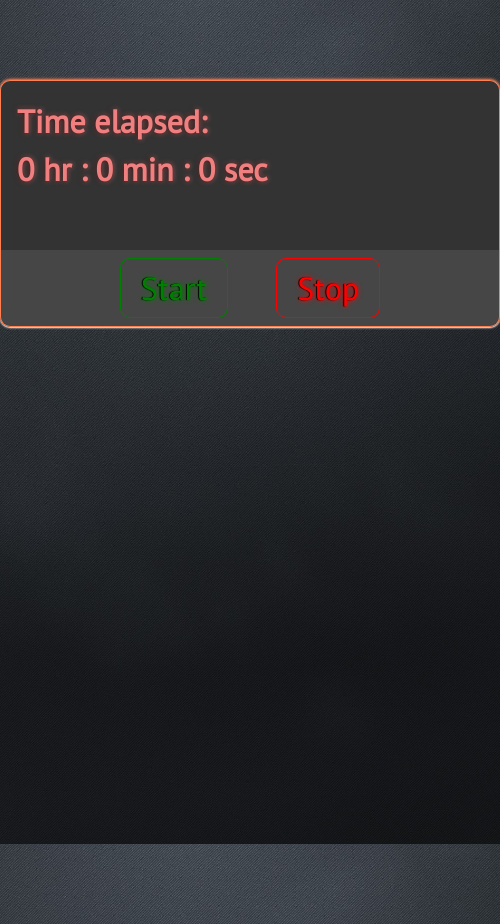
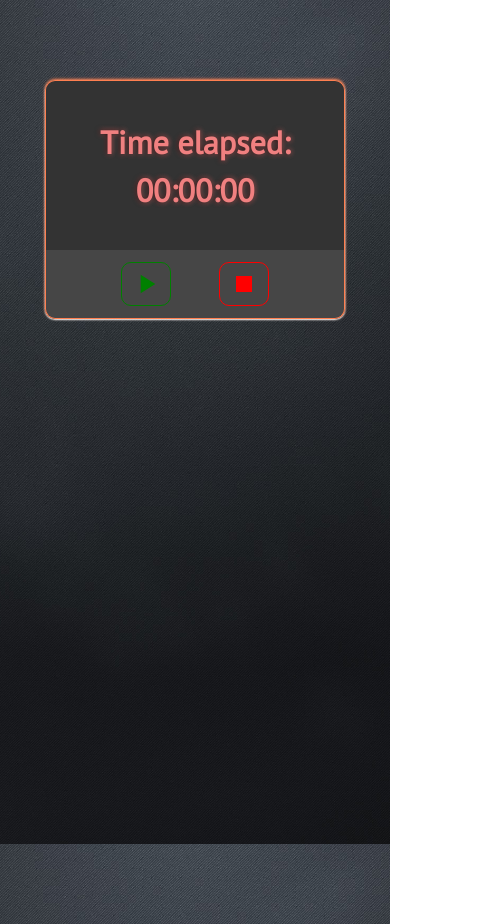
Before and after one commit to SpooRe91/react-stopwatch, a React (Create React App) app: page / in a window 390 px wide. Shown: the whole page, 500 px wide, since content can reach past the window. Built offline with nearby package versions, Linux system fonts and the light colour scheme.

Commit message:
update: Updated component, updated stylings, removed test, as they are redundant

```diff
--- a/package.json
+++ b/package.json
@@ -5,6 +5,10 @@
   "dependencies": {
     "@adobe/css-tools": "^4.3.3",
     "@babel/traverse": "^7.24.1",
+    "@emotion/react": "^11.11.4",
+    "@emotion/styled": "^11.11.5",
+    "@mui/icons-material": "^5.15.15",
+    "@mui/material": "^5.15.15",
     "express": "^4.19.2",
     "follow-redirects": "^1.15.6",
     "googleapis": "*",
@@ -51,6 +55,7 @@
     ]
   },
   "devDependencies": {
+    "@babel/plugin-proposal-private-property-in-object": "7.21.0-placeholder-for-preset-env.2",
     "@testing-library/jest-dom": "^5.16.5",
     "@testing-library/react": "^14.0.0",
     "@testing-library/user-event": "^14.4.3",
--- a/src/components/Stopwatch/StopWatchComponent.jsx
+++ b/src/components/Stopwatch/StopWatchComponent.jsx
@@ -1,134 +1,112 @@
-import { useRef, useState } from "react";
+import React, { useRef, useState, useEffect } from "react";
 import styles from "./stopwatch.module.css";
+import useHandleScreenResize from "../../hooks/useScreenResize";
+import { PlayArrow, Stop, Clear } from "@mui/icons-material";
 
 export const StopwatchComponent = () => {
+    const [elapsedTime, setElapsedTime] = useState(0);
+    const [isActive, setIsActive] = useState(false);
+    const [messageVisible, setMessageVisible] = useState(false);
 
-    const [startTime, setStartTime] = useState(null);
-    const [now, setNow] = useState(null);
-    const [isActive, setIsactive] = useState(false);
-    const [messageVisible, setMessageVisible] = useState(false);
+    const { isBelowTreshold } = useHandleScreenResize();
 
     const intervalRef = useRef(null);
     const statusRef = useRef(null);
 
-    let secondsPassed = 0;
-    let minsPassed = 0;
-    let hrsPassed = 0;
+    useEffect(() => {
+        let intervalId;
+
+        if (isActive) {
+            intervalId = setInterval(() => {
+                setElapsedTime((prevElapsedTime) => prevElapsedTime + 10);
+            }, 10);
+        } else {
+            clearInterval(intervalRef.current);
+        }
+
+        return () => clearInterval(intervalId);
+    }, [isActive]);
 
     const handleStart = () => {
-        setMessageVisible(state => !state);
-        setStartTime(Date.now());
-        setNow(Date.now());
-        setIsactive(state => !state);
-
-        statusRef.current = 'Start';
-        intervalRef.current = setInterval(() => {
-            setNow(Date.now());
-        }, 10);
+        setMessageVisible(!messageVisible);
+        setIsActive(true);
     };
 
     const handleStop = () => {
-        setMessageVisible(state => !state);
-        clearInterval(intervalRef.current);
-        statusRef.current = 'Stop';
+        statusRef.current = "Stop";
+        setMessageVisible(!messageVisible);
+        setIsActive(false);
     };
 
     const handleClear = () => {
+        statusRef.current = null;
         clearInterval(intervalRef.current);
-        setMessageVisible(state => !state);
-
-        setNow(state => null);
-        setStartTime(state => null);
-        intervalRef.current = null;
-        statusRef.current = 'Clear';
+        setMessageVisible(!messageVisible);
+        setIsActive(false);
+        setElapsedTime(0);
     };
-
-    if (startTime !== null && now !== null) {
-        secondsPassed = ((now - startTime) / 1000).toFixed(3);
-        minsPassed = Math.floor(secondsPassed / 60).toFixed(0);
-        hrsPassed = Math.floor(minsPassed / 60).toFixed(0);
-
-    }
-
-    if (messageVisible) {
-        setTimeout(() => {
-            setMessageVisible(state => false);
-        }, 500);
-    }
 
     return (
         <section>
-            <div data-testid="message-container" className={styles["message-container"]}>
-                {
-                    statusRef.current !== null
-                        ?
-                        messageVisible
-                            ?
-                            <div data-testid="message" className={styles["message"]}>
-                                {
-                                    statusRef.current === "Start" ?
-                                        <p className={styles["message-start"]}>TIMER RUNNING</p>
-                                        : null
-                                }
-                                {
-                                    statusRef.current === "Stop" ?
-                                        <p className={styles["message-stop"]}>TIMER STOPPED</p>
-                                        : null
-                                }
-                                {
-                                    statusRef.current === "Clear" ?
-                                        <p className={styles["message-clear"]}>TIMER CLEARED</p>
-                                        : null
-                                }
-                            </div>
-                            : null
-                        : null
-                }
-            </div>
-            <div data-testid='container' className={styles["container"]}>
+            <div
+                data-testid="container"
+                className={styles[!isBelowTreshold ? "container" : "container-mobile"]}
+            >
+                <div className={styles[!isBelowTreshold ? "time" : "time-mobile"]}>
+                    <h1 className={styles[!isBelowTreshold ? "current-time" : "current-time-mobile"]}>
+                        Time elapsed: {new Date(elapsedTime).toISOString().substring(11, 19)}
+                    </h1>
+                </div>
+                <div
+                    data-testid="buttons-container"
+                    className={styles[!isBelowTreshold ? "buttons-container" : "buttons-container-mobile"]}
+                >
+                    <div
+                        className={
+                            styles[
+                                !isBelowTreshold
+                                    ? "buttons-inner-container"
+                                    : "buttons-inner-container-mobile"
+                            ]
+                        }
+                    >
+                        <button
+                            data-testid="start"
+                            className={styles["start"]}
+                            disabled={isActive}
+                            onClick={handleStart}
+                        >
+                            {!isBelowTreshold ? (
+                                "Start"
+                            ) : (
+                                <PlayArrow htmlColor="green" style={{ fontSize: "2rem" }} />
+                            )}
+                        </button>
 
-                <div className={styles["time"]}>
-                    <h1 className={styles["current-time"]}>Time elapsed:
-                        {
-                            !isActive ?
-                                <p>
-                                    {hrsPassed} {hrsPassed < 1 ? "hr" : "hrs"} : {minsPassed} {minsPassed <= 1 ? "min" : "mins"} : {secondsPassed !== null ? secondsPassed : null} sec
-                                </p>
-                                : null
-                        }
-                    </h1>
-                    {
-                        isActive
-                            ? <p className={styles["time-passed"]}> {secondsPassed}</p>
-                            : null
-                    }
-
-                </div>
-                <div data-testid="buttons-container" className={styles["buttons-container"]}>
-                    <button data-testid='start' className={styles["start"]} disabled={statusRef.current === "Start"} onClick={() => handleStart()}>
-                        {
-                            now !== null
-                                ?
-                                statusRef.current === "Start"
-                                    ? "Start"
-                                    : "Restart"
-                                :
-                                "Start"
-                        }
-                    </button>
-
-                    <button data-testid='stop' className={styles["stop"]} disabled={!isActive} onClick={() => [handleStop(), setIsactive(sate => false)]}>Stop</button>
-                    {
-                        !isActive
-                            ?
-                            now !== null
-                                ? <button data-testid='clear' className={styles["clear"]} disabled={now === null} onClick={() => handleClear()}>Clear</button>
-                                : null
-                            :
-                            null
-                    }
+                        <button
+                            data-testid="stop"
+                            className={styles["stop"]}
+                            disabled={!isActive}
+                            onClick={handleStop}
+                        >
+                            {!isBelowTreshold ? (
+                                "Stop"
+                            ) : (
+                                <Stop htmlColor="red" style={{ fontSize: "2rem" }} />
+                            )}
+                        </button>
+                        {statusRef.current === "Stop" ? (
+                            <button data-testid="clear" className={styles["clear"]} onClick={handleClear}>
+                                {!isBelowTreshold ? (
+                                    "Clear"
+                                ) : (
+                                    <Clear htmlColor="lightblue" style={{ fontSize: "2rem" }} />
+                                )}
+                            </button>
+                        ) : null}
+                    </div>
                 </div>
             </div>
         </section>
     );
-}
+};
--- a/src/components/Stopwatch/stopwatch.module.css
+++ b/src/components/Stopwatch/stopwatch.module.css
@@ -19,21 +19,20 @@ section {
     border-top-left-radius: 10px;
     border-top-right-radius: 10px;
     padding: 1rem;
-    gap: 3rem;
     border: 1px solid coral;
     border-bottom: none;
     height: 170px;
+    text-align: center;
 }
 
-.time .current-time {
-    text-align: left;
+.current-time,
+.current-time-mobile {
     font-size: 2rem;
     color: lightcoral;
-
     text-shadow: -1px 0px 5px #030303, 0px 0px 5px lightcoral;
 }
 
-.time .time-passed {
+.time-passed {
     color: coral;
     font-size: 2rem;
     font-weight: bold;
@@ -44,7 +43,8 @@ section {
     display: flex;
     width: 100%;
     flex-wrap: wrap;
-    gap: 2rem;
+    gap: 1rem;
+    padding: 5px 10px;
     background: #464646;
     border-bottom-left-radius: 10px;
     border-bottom-right-radius: 10px;
@@ -53,7 +53,8 @@ section {
     justify-content: center;
 }
 
-.buttons-container .start {
+.buttons-container .start,
+.buttons-container-mobile .start {
     padding: 5px 20px;
     font-size: 2rem;
     color: green;
@@ -65,20 +66,23 @@ section {
     margin: 0.5rem;
 }
 
-.buttons-container .start:hover {
+.buttons-container .start:hover,
+.buttons-container-mobile .start:hover {
     cursor: pointer;
     text-shadow: -1px 0px 1px #000000, 0px 0px 20px rgb(255, 255, 255);
     color: green;
     border: 1px solid white;
 }
 
-.buttons-container .start:active {
+.buttons-container .start:active,
+.buttons-container-mobile .start:active {
     transition: all ease-in-out 0ms;
     color: rgb(255, 255, 255);
     background-color: green;
 }
 
-.buttons-container .stop {
+.buttons-container .stop,
+.buttons-container-mobile .stop {
     padding: 5px 20px;
     font-size: 2rem;
     color: red;
@@ -90,20 +94,23 @@ section {
     margin: 0.5rem;
 }
 
-.buttons-container .stop:hover {
+.buttons-container .stop:hover,
+.buttons-container-mobile .stop:hover {
     cursor: pointer;
     text-shadow: -1px 0px 1px #000000, 0px 0px 20px rgb(255, 255, 255);
     color: red;
     border: 1px solid white;
 }
 
-.buttons-container .stop:active {
+.buttons-container .stop:active,
+.buttons-container-mobile .stop:active {
     transition: all ease-in-out 0ms;
     color: rgb(255, 255, 255);
     background-color: red;
 }
 
-.buttons-container .clear {
+.buttons-container .clear,
+.buttons-container-mobile .clear {
     padding: 5px 20px;
     font-size: 2rem;
     color: lightblue;
@@ -115,43 +122,108 @@ section {
     margin: 0.5rem;
 }
 
-.buttons-container .clear:hover {
+.buttons-container .clear:hover,
+.buttons-container-mobile .clear:hover {
     cursor: pointer;
     text-shadow: -1px 0px 1px #000000, 0px 0px 20px rgb(255, 255, 255);
     color: lightblue;
     border: 1px solid white;
 }
 
-.buttons-container .clear:active {
+.buttons-container .clear:active,
+.buttons-container-mobile .clear:active {
     transition: all ease-in-out 0ms;
     color: rgb(255, 255, 255);
     background-color: lightblue;
 }
 
-.message-container {
-    width: 100%;
-    position: fixed;
-    left: 50%;
+/* MOBILE */
+
+.container-mobile {
+    display: flex;
+    width: 75%;
+    max-width: 500px;
+    min-width: 300px;
+    margin: 5rem auto;
+    box-shadow: 0px 1px 2px 0px white, 0px -1px 3px 0px coral;
+    border-radius: 10px;
+    flex-wrap: wrap;
 }
 
-.message {
+.time-mobile {
     width: 100%;
+    background-color: #333333;
+    border-top-left-radius: 10px;
+    border-top-right-radius: 10px;
+    padding: 1rem;
+    border: 1px solid coral;
+    border-bottom: none;
+    height: 170px;
+    text-align: center;
+    display: flex;
+    align-items: center;
+    justify-content: center;
 }
 
-.message p {
-    font-size: 2rem;
+.buttons-container-mobile {
     width: 100%;
-    display: inline-block;
+    display: flex;
+    background: #464646;
+    border-bottom-left-radius: 10px;
+    border-bottom-right-radius: 10px;
+    border: 1px solid coral;
+    border-top: none;
+    justify-content: center;
+    align-items: center;
 }
 
-.message .message-start {
-    color: green;
+.buttons-inner-container-mobile {
+    display: flex;
+    gap: 2rem;
+    min-width: 320px;
+    padding: 4px 8px;
+    justify-content: center;
+    align-items: center;
 }
 
-.message .message-stop {
-    color: red;
+.buttons-inner-container-mobile .start {
+    width: 50px;
+    padding: 5px 10px;
+    display: flex;
+    align-items: center;
+    justify-content: center;
+    font-size: 2rem;
+    color: green;
+    background: transparent;
+    text-shadow: -1px 0px 1px #030303, 0px 0px 5px green;
+    transition: all ease-in-out 200ms;
+    margin: 0.5rem;
 }
 
-.message .message-clear {
+.buttons-inner-container-mobile .stop {
+    width: 50px;
+    display: flex;
+    align-items: center;
+    justify-content: center;
+    padding: 5px 1cqw;
+    font-size: 2rem;
+    color: red;
+    background: transparent;
+    text-shadow: -1px 0px 1px #030303, 0px 0px 5px red;
+    transition: all ease-in-out 200ms;
+    margin: 0.5rem;
+}
+
+.buttons-inner-container-mobile .clear {
+    width: 50px;
+    display: flex;
+    align-items: center;
+    justify-content: center;
+    padding: 5px 10px;
+    font-size: 2rem;
     color: lightblue;
+    background: transparent;
+    text-shadow: -1px 0px 1px #030303, 0px 0px 5px rgb(71, 71, 71);
+    transition: all ease-in-out 200ms;
+    margin: 0.5rem;
 }
--- /dev/null
+++ b/src/hooks/useScreenResize.jsx
@@ -0,0 +1,21 @@
+import { useEffect, useState } from "react";
+const WINDOW_WIDTH_THRESHOLD = 766;
+
+const useHandleScreenResize = () => {
+    const [isBelowTreshold, setIsBelowThreshold] = useState(window.innerWidth < WINDOW_WIDTH_THRESHOLD);
+    const screenWidth = window.innerWidth;
+
+    useEffect(() => {
+        const handleResize = () => {
+            setIsBelowThreshold(window.innerWidth < WINDOW_WIDTH_THRESHOLD);
+        };
+        window.addEventListener("resize", handleResize);
+
+        return () => {
+            window.removeEventListener("resize", handleResize);
+        };
+    }, [screenWidth]);
+
+    return { isBelowTreshold };
+};
+export default useHandleScreenResize;
```
Also changed, not shown: 2 other files (tests, documents, lock files or other folders).
